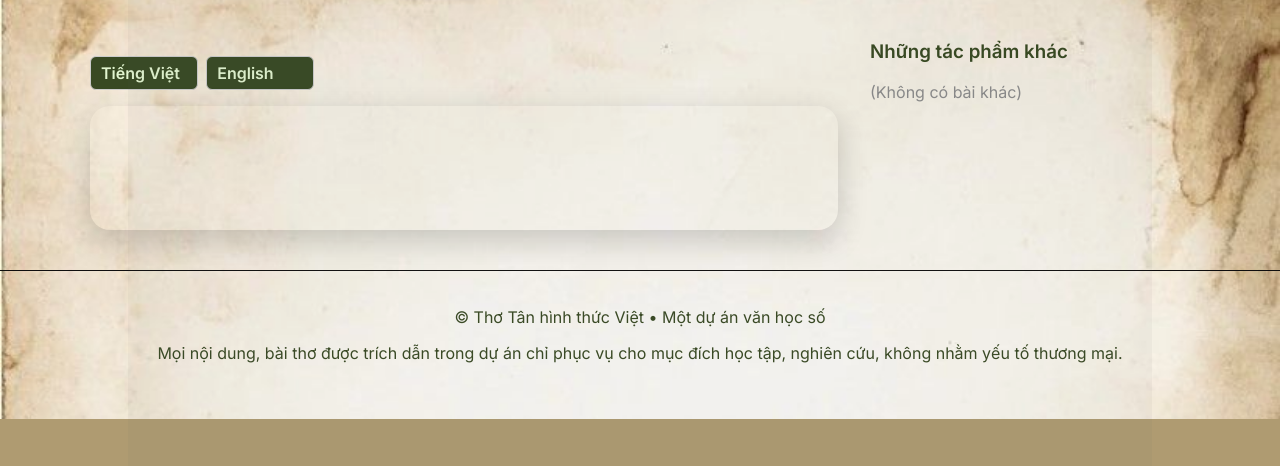
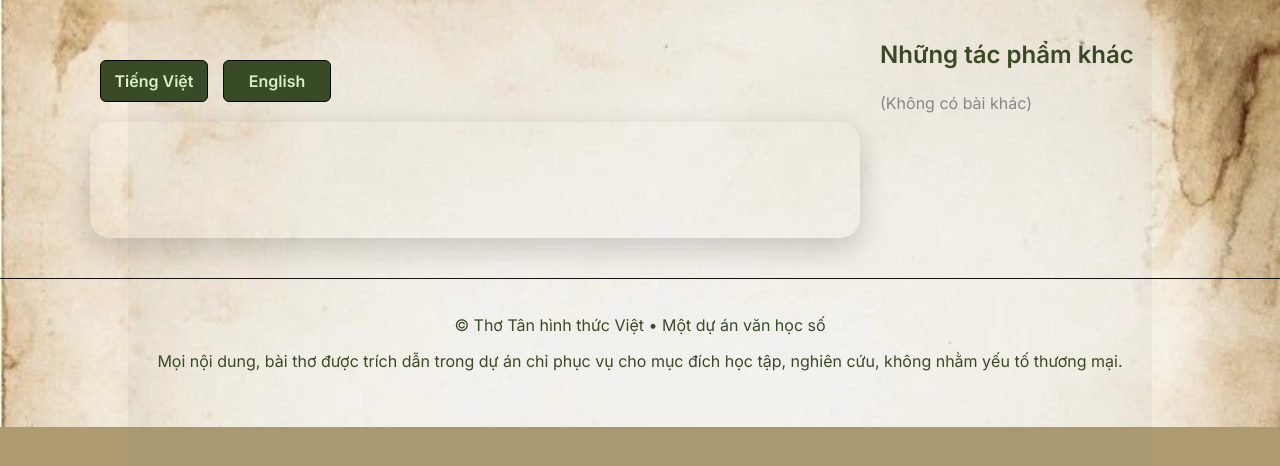
Before and after one commit to TNT144cmd/Tho_tan_hinh_thuc_Viet, a Flask app: template templates/poem.html in a window 1280 px wide. Shown: the part 71-537 px from the top of the page. Run offline with Flask 3, Linux system fonts and the light colour scheme; the template is opened without the code that fills it, so the values that code supplies are empty.

Commit message:
add poem page(done)

```diff
--- a/templates/poem.html
+++ b/templates/poem.html
@@ -3,61 +3,55 @@
 {% block body_class %}poem-page{% endblock %}
 
 {% block content %}
-<main class="container section" style="display:grid; grid-template-columns: 1fr 320px; gap: 32px; align-items:start;">
+<main class="container section poem-layout" >
   <!-- Cột nội dung bài thơ -->
   <section>
     <!-- Tiêu đề bài thơ -->
-    <h1 class="poem-title" style="margin: 0 0 4px 0;">{{ poem.title }}</h1>
-
+    <h1 class="poem-title" style="margin: 0 0 0 0;">{{ poem.title }}</h1>
     <!-- Tên tác giả và ngày tạo -->
-    <div class="poem-author" style="color:#666; margin-bottom:16px;">
-      {{ author.name }}
-      {% if poem.created_at %} · {{ poem.created_at.strftime('%d/%m/%Y') }}{% endif %}
+    <div class="poem-author" style="color:#666; margin:20px 50px 0 0;">
+      <em>{{ author.name }}</em>
     </div>
 
     <!-- Bộ chuyển ngôn ngữ -->
-    <div class="poem-lang-switch" style="display:flex; gap:8px; margin: 12px 0 16px; z-index: 3 ;">
+    <div class="poem-lang-switch">
       <!-- Nút VI (luôn khả dụng) -->
       <a
         href="{{ url_for('poem_page', author_slug=author.slug, poem_slug=poem.slug, lang='vi') }}"
         class="btn{% if poem.lang=='vi' %} active{% endif %}"
-        style="padding:6px 10px; border:1px solid #ccc; border-radius:6px; text-decoration:none;"
+        style="padding: 10px 10px; border: 1px solid #020202; border-radius:6px; text-align: center; text-decoration:none;"
       >Tiếng Việt</a>
 
       <!-- Nút EN -->
       <a
         href="{{ url_for('poem_page', author_slug=author.slug, poem_slug=poem.slug, lang='en') }}"
         class="btn{% if poem.lang=='en' %} active{% endif %}"
-        style="padding:6px 10px; border:1px solid #ccc; border-radius:6px; text-decoration:none;"
+        style="padding:10px 10px; border:1px solid #020202; border-radius:6px; text-align:center ;text-decoration:none;"
       >English</a>
     </div>
 
     <!-- Nội dung bài thơ -->
-    <article class="poem-content" style="white-space: pre-wrap; line-height: 1.7; font-size: 1.05rem;">
-{% if poem.lang == 'en' and 'en' not in poem.available_langs %}
-    <em>There is have no English version.</em>
-{% else %}
+    <article class="poem-content">{% if poem.lang == 'en' and 'en' not in poem.available_langs %}
+<em>No English version is available </em>🥲👌🥀.{% else %}
 {{content}}{% endif %}
     </article>
   </section>
 
   <!-- Sidebar: các bài thơ khác của tác giả -->
   <aside>
-    <div style="position:sticky; top:16px;">
-      <h3 style="margin-top:0;">Những tác phẩm khác</h3>
-      <ul style="list-style:none; padding-left:0; margin: 8px 0 0;">
+    <h3 style = "margin-top: 0; font-size: x-large;">Những tác phẩm khác</h3>
+    <ul class = "poem-sidebar_list">
       {% for it in other_poems %}
-          <li style="margin:8px 0;">
+        <li class="poem-sidebar_item">
           <a
             href="{{ url_for('poem_page', author_slug=author.slug, poem_slug=it.slug) }}"
-              class ="poem-link{% if it.slug==poem.slug %} is-active{% endif %}"
+            class ="poem-sidebar_link {% if it.slug==poem.slug %} is-active {% endif %}"
           >{{ it.title }}</a>
         </li>
       {% else %}
         <li style="color:#888;">(Không có bài khác)</li>
       {% endfor %}
     </ul>
-    </div>
   </aside>
 </main>
 {% endblock %}
```
Lines whose indentation alone changed are shown as unchanged.
